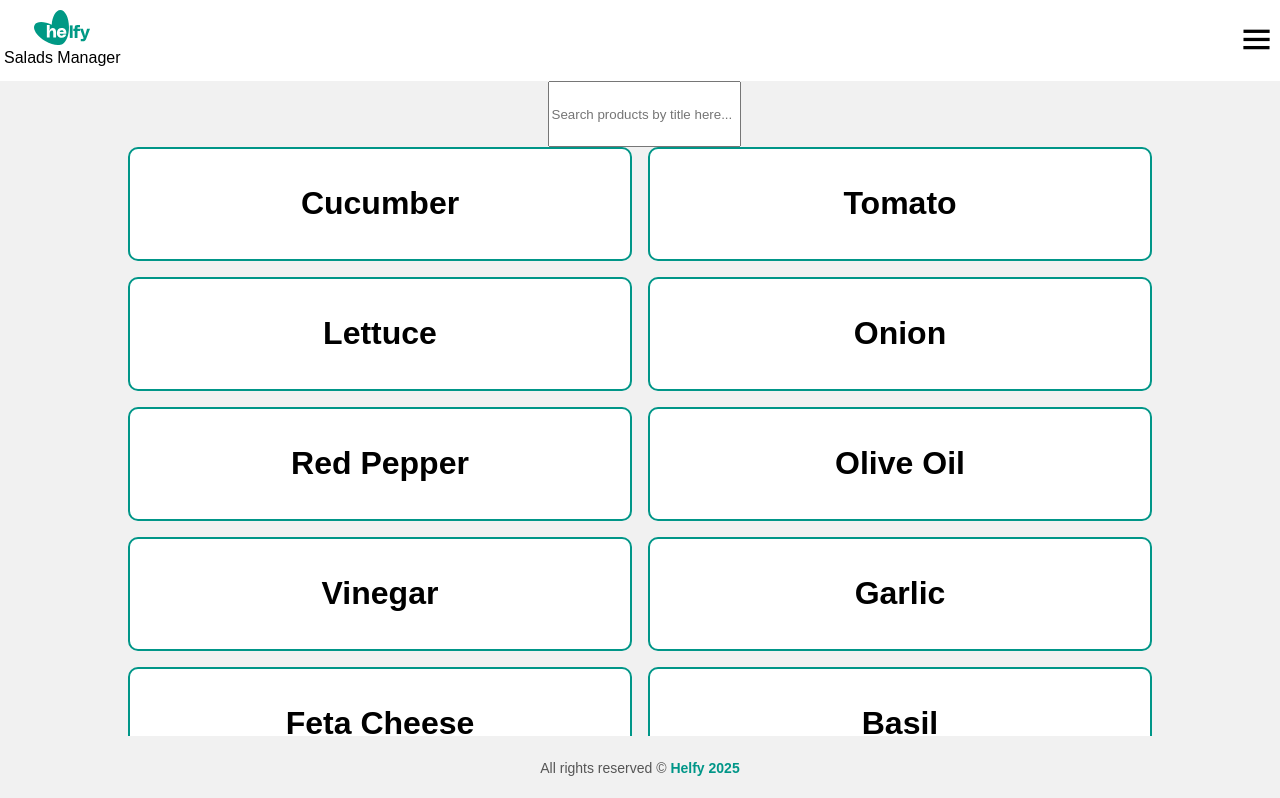
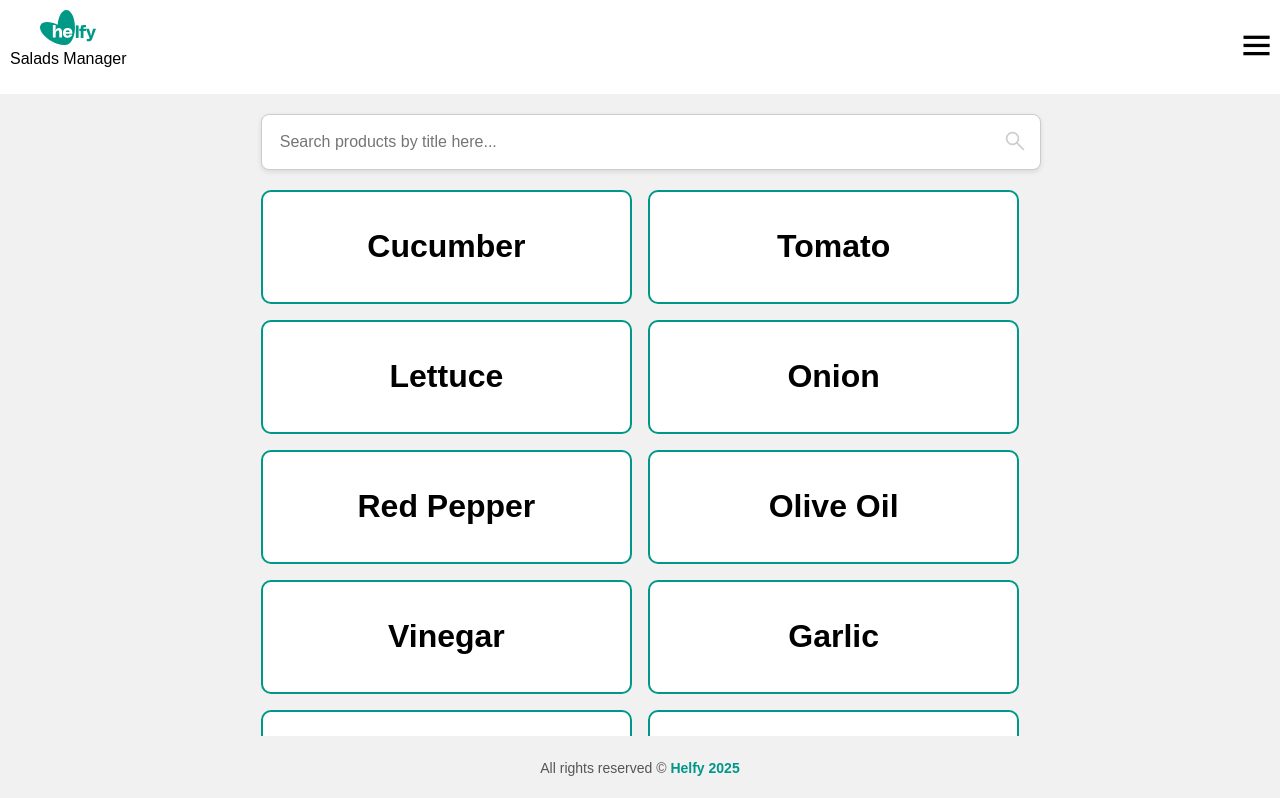
Before and after one commit to uriziv17/helfy_fullstack_react_task, a React (Vite) app: page /products in a window 1280 px wide. Shown: the top 798 px of the page. Built offline with nearby package versions, Linux system fonts and the light colour scheme.

Commit message:
search bar basic

```diff
--- a/src/components/SearchFilter.tsx
+++ b/src/components/SearchFilter.tsx
@@ -1,11 +1,20 @@
-
-
-const SearchFilter = () => {
-  return (
-    <div >
-        <input className="search-bar" type="text" placeholder="Search products by title here..." />
-    </div>
-  )
+interface SearchFilterProps {
+	onInputChange: (searchText: string) => void;
 }
 
-export default SearchFilter
+const SearchFilter = ({ onInputChange }: SearchFilterProps) => {
+	return (
+		<div className="search-container">
+			<input
+				type="text"
+				placeholder="Search products by title here..."
+				onChange={(e) => onInputChange(e.target.value)}
+			/>
+			<button className="search-button">
+				<img src="src/assets/searchIcon.png" alt="Search" />
+			</button>
+		</div>
+	);
+};
+
+export default SearchFilter;
--- a/src/pages/Products.tsx
+++ b/src/pages/Products.tsx
@@ -1,10 +1,10 @@
 import { useEffect, useState } from "react";
 import { DB, Product } from "../data-providers/Server";
-import { IoExtensionPuzzle } from "react-icons/io5";
 import SearchFilter from "../components/SearchFilter";
 import Header from "../components/Header";
 import Footer from "../components/Footer";
 import ProductsList from "../components/ProductsList";
+import "../stylesheets/productpage.css";
 
 const Products = () => {
 	const [products, setProducts] = useState<Product[]>([]);
@@ -18,7 +18,7 @@ const Products = () => {
 			{/* start of solution */}
 			<Header />
 			<div className="products-search-container">
-				<SearchFilter />
+				<SearchFilter onInputChange={() => {}} />
 				<ProductsList products={products} />
 			</div>
 
--- a/src/App.css
+++ b/src/stylesheets/App.css
@@ -4,7 +4,6 @@
 	flex-direction: column;
 	align-items: center;
 	justify-content: center;
-	/* color: white; */
 }
 
 body {
@@ -32,7 +31,7 @@ body {
 	flex-direction: column;
 	justify-content: center;
 	align-items: center;
-	margin: 0;
+	margin-left: 10px;
 }
 
 .header img {
@@ -40,44 +39,7 @@ body {
 }
 
 .header p {
-	margin: 4px;
-}
-
-.product-card {
-	background-color: white;
-	border: 2px solid #009688;
-	border-radius: 10px;
-	padding: 15px;
-	text-align: center;
-	transition: 0.3s ease-in-out;
-}
-
-.products-page {
-	display: flex;
-	width: 100%;
-	flex-direction: column;
-	justify-content: center;
-	align-items: center;
-}
-
-.search-bar {
-	width: 100%;
-	height: 60px;
-}
-
-.products-search-container {
-	width: 80%;
-	max-width: 1200px; /* Set a maximum width */
-	display: flex;
-	flex-direction: column;
-	align-items: center;
-}
-
-.products-list {
-	display: grid;
-	grid-template-columns: repeat(2, 1fr);
-	gap: 16px;
-	width: 100%;
+	margin-top: 5px;
 }
 
 .footer {
--- /dev/null
+++ b/src/stylesheets/productpage.css
@@ -0,0 +1,67 @@
+.products-page {
+	display: flex;
+	flex-direction: column;
+	align-items: center;
+	width: 100%;
+}
+
+.content-container {
+	width: 80%;
+	max-width: 1200px;
+	display: flex;
+	flex-direction: column;
+	align-items: center;
+	justify-content: center;
+}
+
+.products-list {
+	display: grid;
+	grid-template-columns: repeat(2, 1fr);
+	gap: 16px;
+	width: 100%;
+}
+
+.product-card {
+	background-color: white;
+	border: 2px solid #009688;
+	border-radius: 10px;
+	padding: 15px;
+	text-align: center;
+	transition: 0.3s ease-in-out;
+}
+
+.search-container {
+	display: flex;
+	align-items: center;
+	background-color: white;
+	border-radius: 8px;
+	padding: 10px;
+	border: 1px solid #ccc;
+	width: 100%;
+	margin: 20px auto;
+	box-shadow: 0 2px 5px rgba(0, 0, 0, 0.1);
+}
+
+.search-container input {
+	flex: 1;
+	border: none;
+	font-size: 16px;
+	padding: 8px;
+	outline: none;
+}
+
+.search-button {
+	background: none;
+	border: none;
+	cursor: pointer;
+	padding: 5px;
+}
+
+.search-button img {
+	width: 20px;
+	height: 20px;
+}
+
+.search-button:hover img {
+	opacity: 0.7;
+}
```
Also changed, not shown: src/App.tsx (+4 -7 lines), src/assets/searchIcon.png (added).
